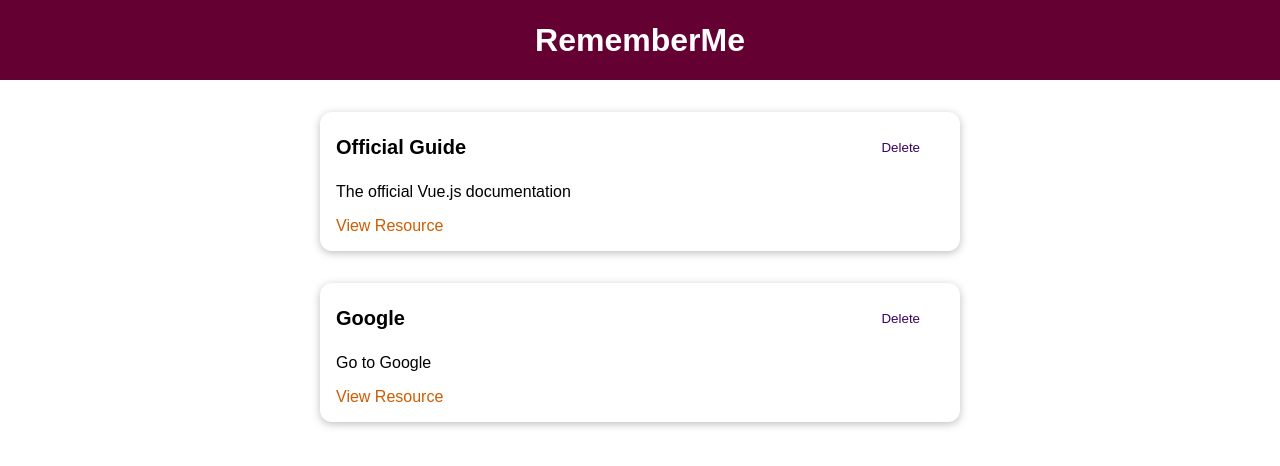
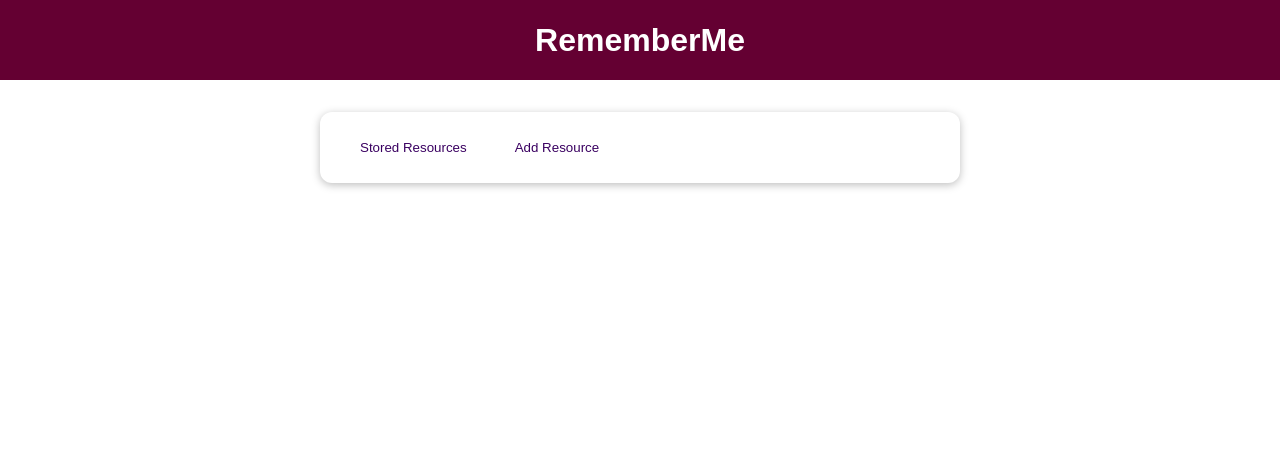
Before and after one commit to gadekd/Remember_Resources_Test_App, a Vue app: page / in a window 1280 px wide. Shown: the top 466 px of the page. Built offline with nearby package versions, Linux system fonts and the light colour scheme.

Commit message:
adding tabs

```diff
--- a/src/App.vue
+++ b/src/App.vue
@@ -1,37 +1,19 @@
 <template>
   <div>
     <the-header title="RememberMe"></the-header>
-    <stored-resources :resources="storedResources"></stored-resources>
+    <the-resources></the-resources>
   </div>
 </template>
 
 <script>
-import StoredResources from './components/learning-resources/StoredResources.vue';
 import TheHeader from './components/layouts/TheHeader.vue';
+import TheResources from './components/learning-resources/TheResources.vue';
 
 export default {
   components: {
-    StoredResources,
-    TheHeader
-  },
-  data() {
-    return {
-      storedResources: [
-        {
-          id: 'official-guide',
-          title: 'Official Guide',
-          description: 'The official Vue.js documentation',
-          link: 'https://vuejs.org'
-        },
-        {
-          id: 'google',
-          title: 'Google',
-          description: 'Go to Google',
-          link: 'https://google.com'
-        },
-      ],
-    };
-  },
+    TheHeader,
+    TheResources
+  }
 };
 </script>
 
--- /dev/null
+++ b/src/components/learning-resources/AddResource.vue
@@ -0,0 +1,7 @@
+<template>
+    <h2>Add Resource</h2>
+</template>
+
+<script>
+
+</script>
--- a/src/components/learning-resources/StoredResources.vue
+++ b/src/components/learning-resources/StoredResources.vue
@@ -14,7 +14,7 @@
 import LearningResource from './LearningResource.vue';
 
 export default {
-    props: ['resources'],
+    inject: ['resources'],
     components: {
         LearningResource
     }
--- /dev/null
+++ b/src/components/learning-resources/TheResources.vue
@@ -0,0 +1,57 @@
+<template>
+    <base-card>
+        <base-button @click="setSelectedTab('stored-resources')" :mode="storedResButtonMode">Stored Resources</base-button>
+        <base-button @click="setSelectedTab('add-resource')" :mode="addResButtonMode">Add Resource</base-button>
+    </base-card>
+
+    <component :is="selectedTab"></component>
+</template>
+
+<script>
+import StoredResources from './StoredResources.vue';
+import AddResource from './AddResource.vue';
+
+export default {
+    components: {
+        AddResource,
+        StoredResources
+    },
+    data() {
+        return {
+            selectedTab: 'stored-resource',
+            storedResources: [
+                {
+                id: 'official-guide',
+                title: 'Official Guide',
+                description: 'The official Vue.js documentation',
+                link: 'https://vuejs.org'
+                },
+                {
+                id: 'google',
+                title: 'Google',
+                description: 'Go to Google',
+                link: 'https://google.com'
+                },
+            ],
+        };
+    },
+    provide() {
+       return {
+        resources: this.storedResources
+       };
+    },
+    computed: {
+        storedResButtonMode() {
+            return this.selectedTab === 'stored-resources' ? null : 'flat';
+        },
+        addResButtonMode() {
+            return this.selectedTab === 'add-resource' ? null : 'flat';
+        }
+    },
+    methods: {
+        setSelectedTab(tab) {
+            this.selectedTab = tab;
+        }
+    }
+}
+</script>
```
